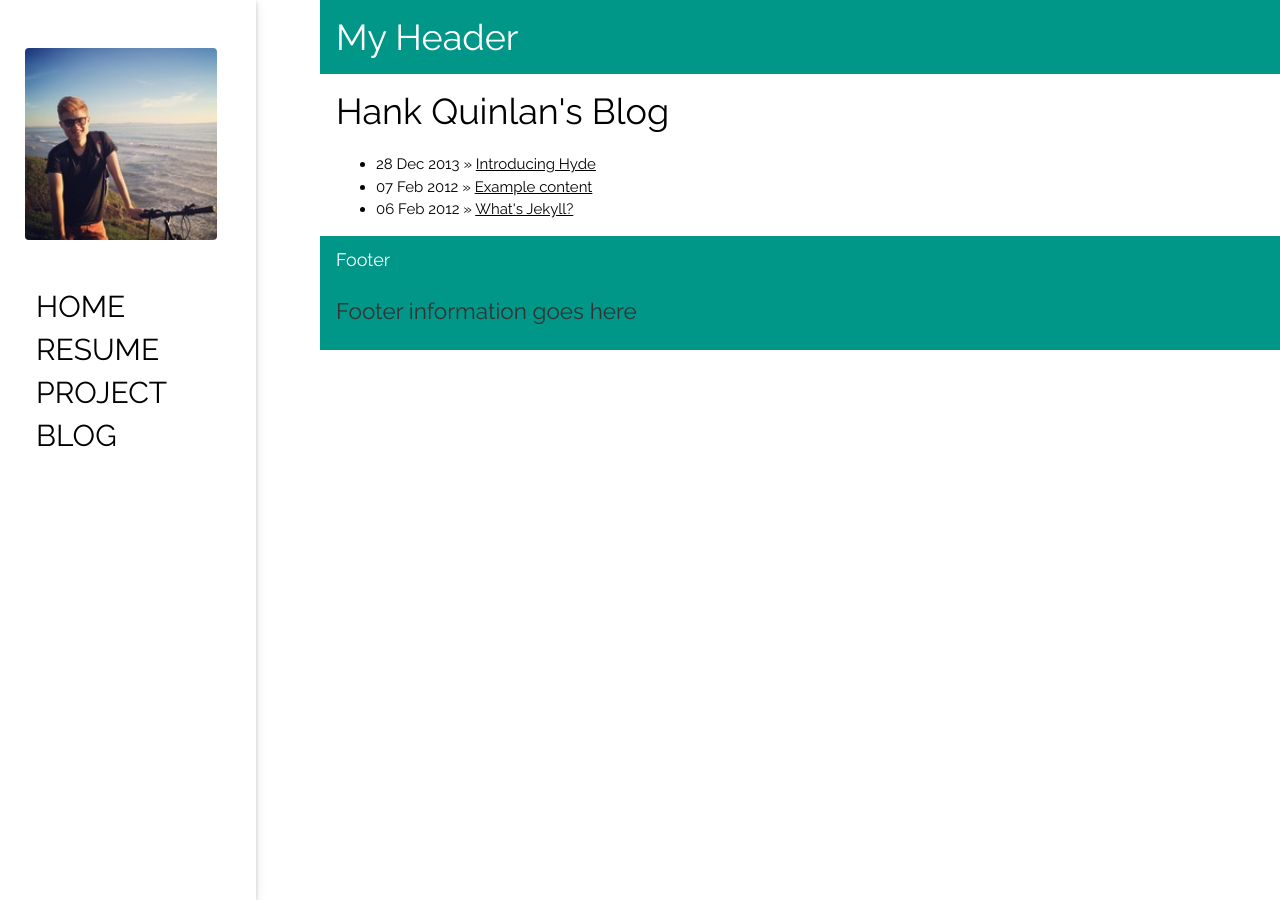
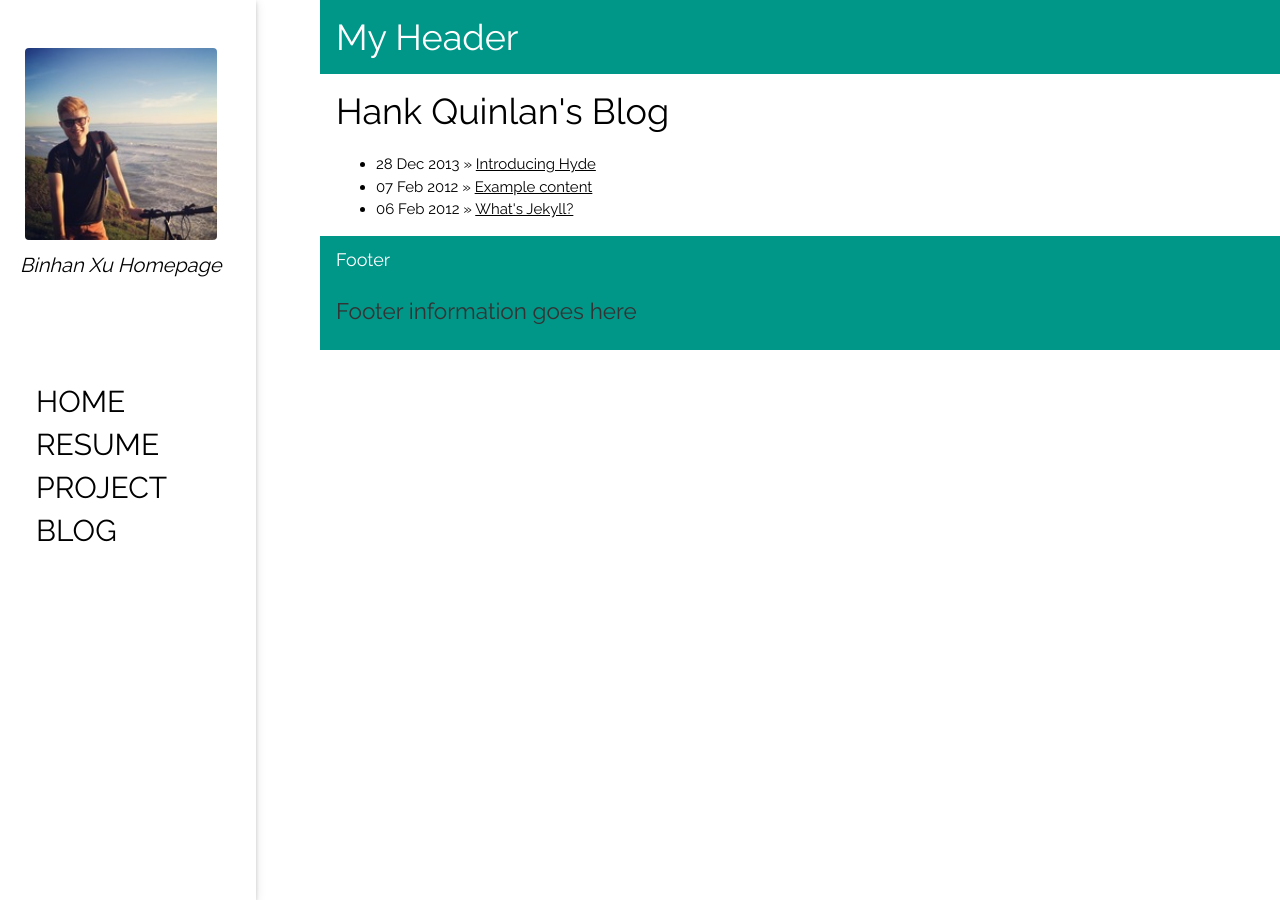
Before and after one commit to binhanxu/binhanxu.github.io, a Jekyll site: the page built from index.html, in a window 1280 px wide. Built offline with Jekyll 4.4.1, drawn with Linux system fonts in a browser that asks for light colours; nearby versions of some CDN libraries.

Commit message:
Update default.html

```diff
--- a/_layouts/default.html
+++ b/_layouts/default.html
@@ -21,8 +21,8 @@ html,body,h1,h2,h3,h4,h5 {font-family: "Raleway", sans-serif}
   <br>
   <img src="/css/profile.jpg" class="w3-round" alt="profile" style="width:75%" align="middle">
   <br>
-  <br>
-  <br>
+  <h4>Binhan Xu Homepage</h4>
+  <br><br><br><br>
   <a href="index.html">HOME</a>
   <a href="/resume/index.html">RESUME</a>
   <a href="/project/index.html">PROJECT</a>
```
